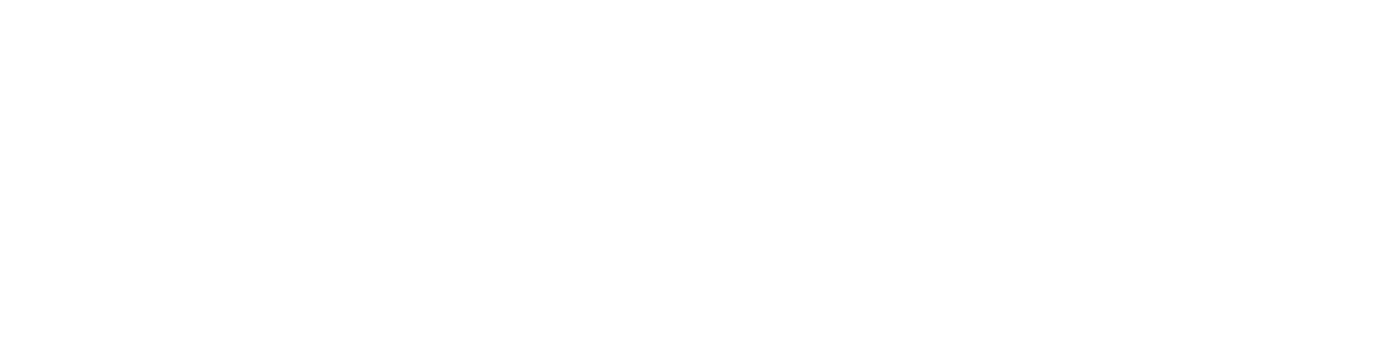
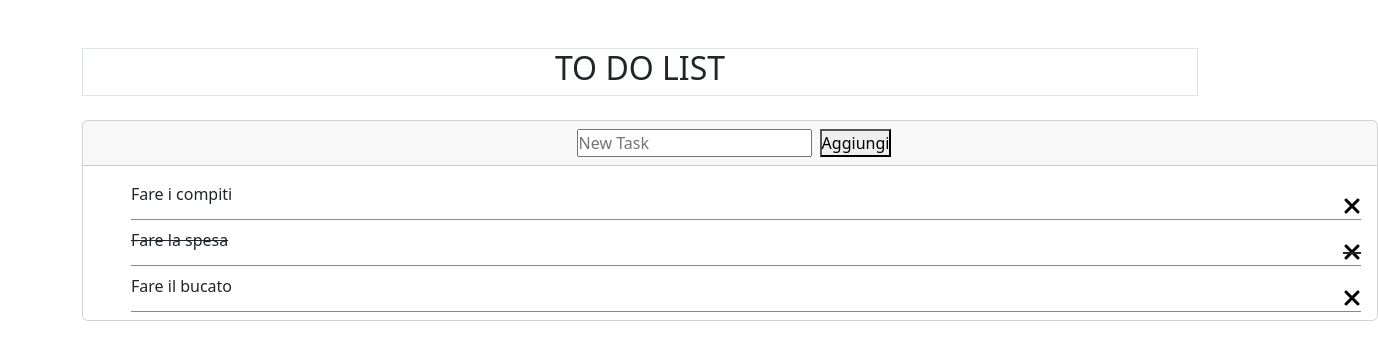
Before and after one commit to MartinaAmbrosini/vue-todolist, a plain HTML site: page index.html in a window 1280 px wide. Shown: the whole page, 1378 px wide, since content can reach past the window. Drawn offline with nearby package versions, Linux system fonts and the light colour scheme.

Commit message:
add: vue feature for the todo list done

```diff
--- a/css/style.css
+++ b/css/style.css
@@ -3,3 +3,24 @@
     padding: 0;
     box-sizing: border-box;
 }
+
+li{
+    list-style-type: none;
+    border-bottom: 1px solid rgb(14, 192, 177);
+    position: relative;
+    padding: 8px 0;
+}
+
+.fa-xmark{
+    cursor: pointer;
+}
+
+.done{
+    text-decoration: line-through;
+}
+
+.errors{
+    color: rgb(190, 26, 26);
+    text-align: right;
+    padding: 10px 20px;
+}
--- a/index.html
+++ b/index.html
@@ -3,11 +3,43 @@
 <head>
     <meta charset="UTF-8">
     <meta name="viewport" content="width=device-width, initial-scale=1.0">
+    <link href="https://cdn.jsdelivr.net/npm/bootstrap@5.3.2/dist/css/bootstrap.min.css" rel="stylesheet" integrity="sha384-T3c6CoIi6uLrA9TneNEoa7RxnatzjcDSCmG1MXxSR1GAsXEV/Dwwykc2MPK8M2HN" crossorigin="anonymous">
+    <link rel="stylesheet" href="https://cdnjs.cloudflare.com/ajax/libs/font-awesome/6.5.1/css/all.min.css">
     <link rel="stylesheet" href="css/style.css">
     <title>Todo List</title>
 </head>
 <body>
+<div id="app">
+    <div class="container">
+        <div class="text-center mt-5 border">
+            <h2>TO DO LIST</h2>
+        </div>
+        <div class="card mt-4" style="width: 81rem;">
+            <div class="card-header text-center">
+                <div class="new-task">
+                    <input class="mx-2" type="text" placeholder="New Task" v-model="taskMessage.text">
+                    <button @click="addTask">Aggiungi</button>
+                    <div class="errors text-center mt-2" v-if="error">Devi inserire almeno 5 caratteri</div>
+                </div>
+            </div>
+            <ul class="list-group list-group-flush">
+              <li class="list-group-item">
+                <div class="tasks-container">
+                    <ul>
+                        <li class="task" v-for="(task, i) in todos" :class="task.done === true ? 'done': ''">{{task.text}}
+                            <div class="del d-flex justify-content-end text-center mb-1">
+                                <i class="fa-solid fa-xmark fa-xl" @click="remTask(i)" style="color: #050505;"></i>
+                            </div>
+                        </li>
+                    </ul>
+                </div>
+              </li>
+            </ul>
+          </div>
+    </div>
+</div>
 
+<script src='https://unpkg.com/vue@3/dist/vue.global.js'></script>
 <script src="js/script.js"></script>
 </body>
 </html>
--- a/js/script.js
+++ b/js/script.js
@@ -17,3 +17,48 @@
 
 // MILESTONE 3
 // Predisporre un campo di input testuale e un pulsante “aggiungi”: cliccando sul pulsante, il testo digitato viene letto e utilizzato per creare un nuovo todo, che quindi viene aggiunto alla lista dei todo esistenti.
+
+const {createApp} = Vue;
+
+createApp({
+    data(){
+        return{
+            todos: [
+                {
+                    text: 'Fare i compiti',
+                    done: false
+                },
+                {
+                    text: 'Fare la spesa',
+                    done: true
+                },
+                {
+                    text: 'Fare il bucato',
+                    done: false
+                }
+            ],
+            taskMessage: {
+                text: "",
+                done: false,
+            },
+            error: false
+        }
+    },
+    methods: {
+        addTask(){
+            if(this.taskMessage.text.length < 5){
+                this.error = true;
+            } else{
+                this.todos.unshift(this.taskMessage);
+                this.taskMessage = {
+                    text: "",
+                    done: "false"
+                };
+                this.error = false;
+            }
+        },
+        remTask(index){
+            this.todos.splice(index, 1);
+        }
+    }
+}).mount("#app")
```
